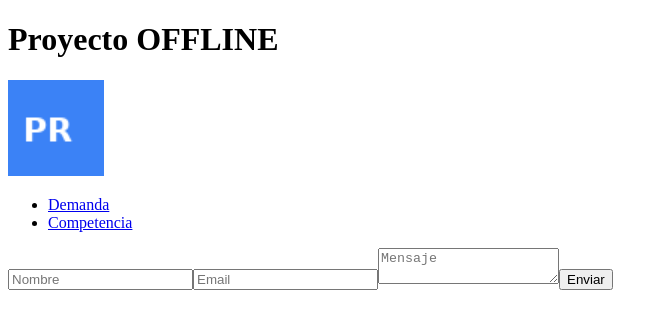
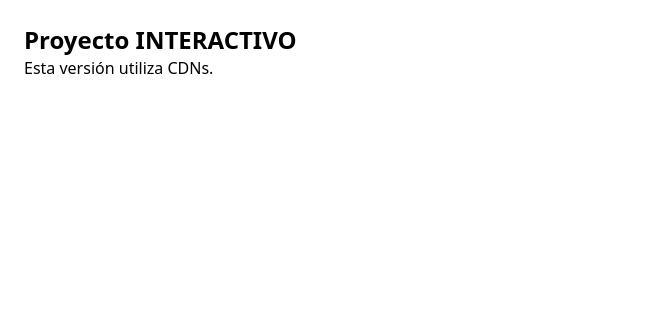
Before and after one commit to lcolillan-prog/Proyecto-Tubos-Recolectores, a plain HTML site: page index.html in a window 1280 px wide. Shown: the whole page, without its empty margins (0-668 px from the left). Drawn offline with nearby package versions, Linux system fonts and the light colour scheme.

Commit message:
Publicación versión interactiva

```diff
--- a/index.html
+++ b/index.html
@@ -1 +1 @@
-<!DOCTYPE html><html lang="es"><head><meta charset="UTF-8"><meta name="viewport" content="width=device-width,initial-scale=1.0"><title>Proyecto: OFFLINE</title><link rel="icon" type="image/png" href="assets/favicon.png"><meta name="description" content="Proyecto offline."></head><body><h1>Proyecto OFFLINE</h1><img src="assets/logo.png" style="width:96px"><ul><li><a href="assets/demand.png">Demanda</a></li><li><a href="assets/competitors.png">Competencia</a></li></ul><form action="https://formspree.io/f/TU_CODIGO" method="POST"><input name="nombre" placeholder="Nombre"><input name="email" type="email" placeholder="Email"><textarea name="mensaje" placeholder="Mensaje"></textarea><button type="submit">Enviar</button></form></body></html>
+<!DOCTYPE html><html lang="es"><head><meta charset="UTF-8"><meta name="viewport" content="width=device-width,initial-scale=1.0"><title>Proyecto: INTERACTIVO</title><script src="https://cdn.tailwindcss.com"></script></head><body class="p-6"><h1 class="text-2xl font-bold">Proyecto INTERACTIVO</h1><p>Esta versión utiliza CDNs.</p></body></html>
```
Also changed, not shown: interactive_site/index.html (deleted, +0 -1 lines), README.txt (renamed from interactive_site/README.txt).
